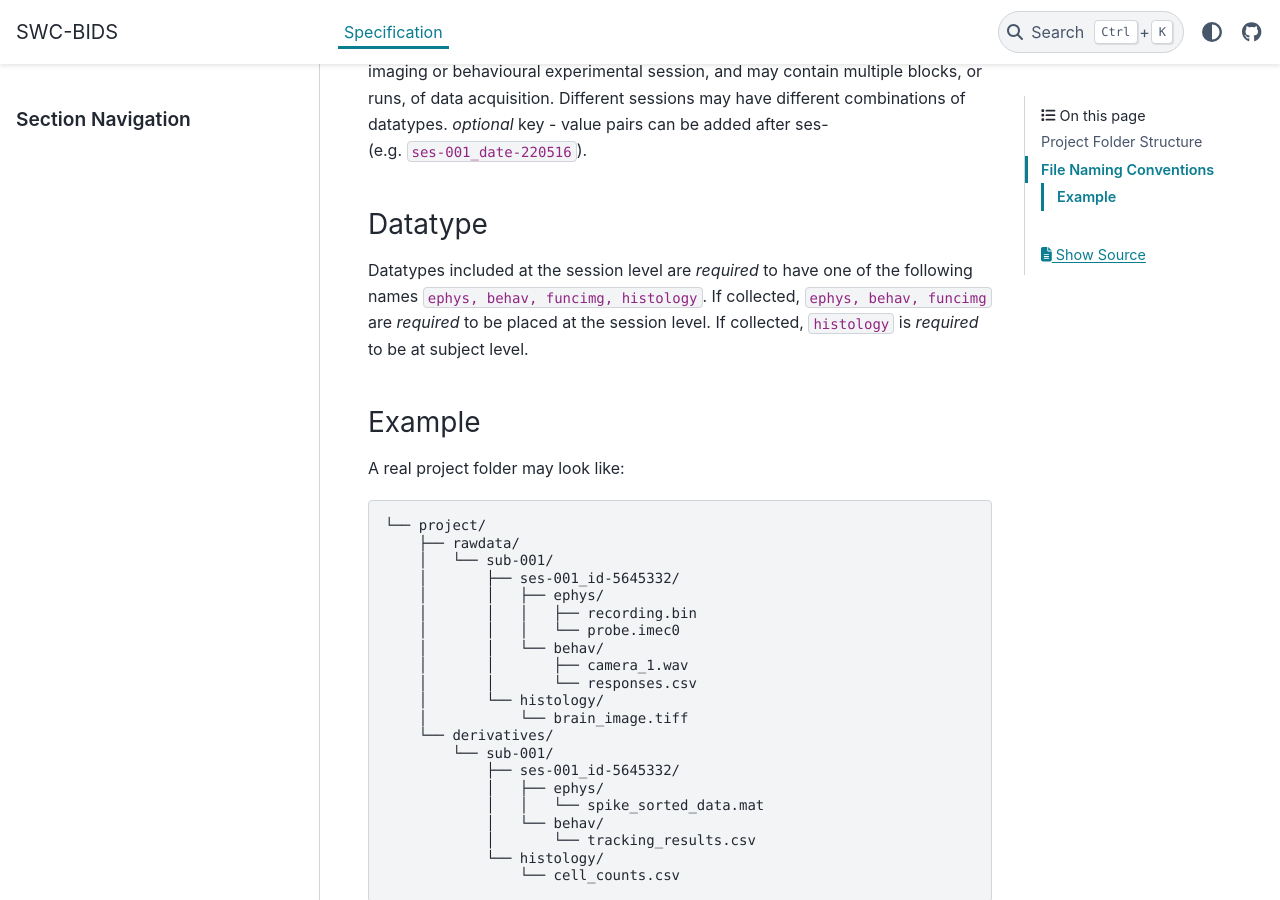
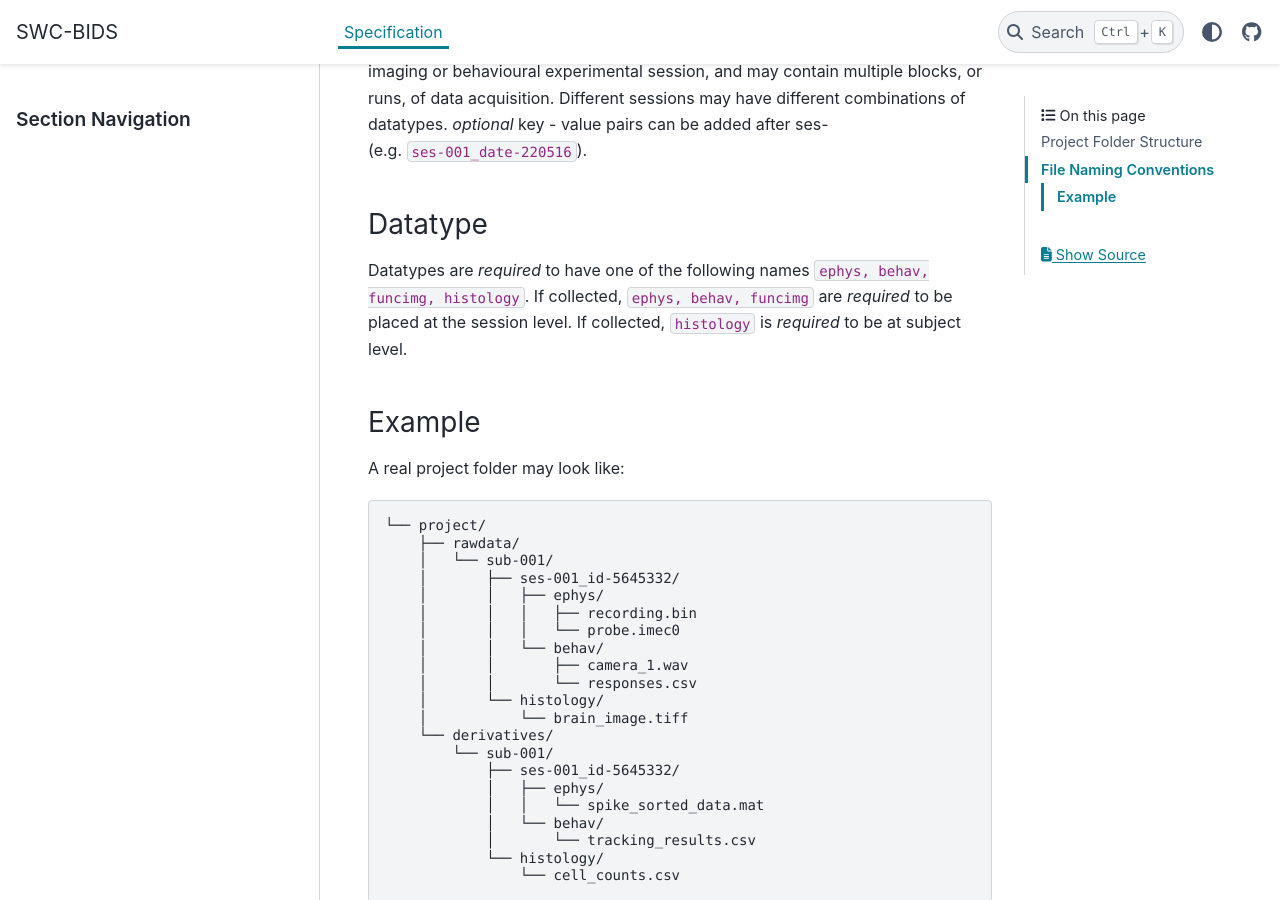
Before and after one commit to neuroinformatics-unit/NeuroBlueprint, a Sphinx documentation site: the page built from docs/source/specification.md, in a window 1280 px wide and 900 px high, scrolled down 1342 px. Built offline with Sphinx 7.4.7 and the PyData theme 0.15.4, drawn with Linux system fonts in a browser that asks for light colours.

Commit message:
Update docs/source/specification.md
Co-authored-by: Niko Sirmpilatze <niko.sirbiladze@gmail.com>

```diff
--- a/docs/source/specification.md
+++ b/docs/source/specification.md
@@ -48,7 +48,7 @@ Different sessions may have different combinations of datatypes. *optional* key
 (e.g. `ses-001_date-220516`).
 
 ### Datatype
-Datatypes included at the session level are *required* to have one of the following names `ephys, behav, funcimg, histology`.
+Datatypes are *required* to have one of the following names `ephys, behav, funcimg, histology`.
 If collected, `ephys, behav, funcimg` are *required* to be placed at the session level.
 If collected, `histology` is *required* to be at subject level.
 
```
